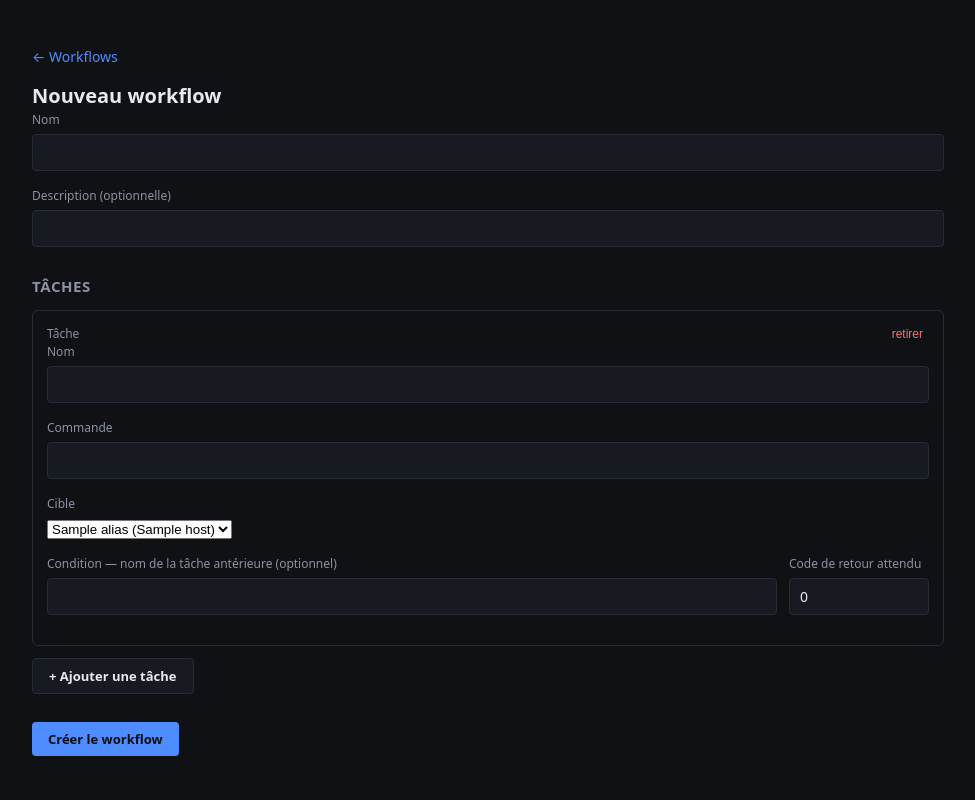
After one commit to Taekyon/taskins, a FastAPI app: template taskins/templates/workflow_new.html in a window 1280 px wide. The commit adds this page. Shown: the whole page, without its empty margins (152-1127 px from the left). Run offline with FastAPI, Linux system fonts and the light colour scheme; the template is opened without the code that fills it: most values are stand-ins (such as "Sample title", 1, 10 or a date in 2020); parts of the project's set-up code (start-up, migrations or seed data) failed here and were passed over.

Commit message:
formulaire pour workflow

```diff
--- /dev/null
+++ b/taskins/templates/workflow_new.html
@@ -0,0 +1,137 @@
+{% extends "base.html" %}
+{% block title %}Nouveau workflow — Taskins{% endblock %}
+{% block content %}
+<p class="muted"><a href="/workflows">&larr; Workflows</a></p>
+<h1>Nouveau workflow</h1>
+
+<div id="error-banner" class="error-box" style="display:none;"></div>
+
+<form id="workflow-form">
+  <div class="field">
+    <label for="wf-name">Nom</label>
+    <input type="text" id="wf-name" required>
+  </div>
+  <div class="field">
+    <label for="wf-description">Description (optionnelle)</label>
+    <input type="text" id="wf-description">
+  </div>
+
+  <h2>Tâches</h2>
+  <div id="tasks-container"></div>
+  <button type="button" class="btn" id="add-task-btn"
+    style="background:var(--surface); color:var(--text); border:1px solid var(--border);">
+    + Ajouter une tâche
+  </button>
+
+  <div style="margin-top:28px;">
+    {% if machines %}
+    <button type="submit" class="btn">Créer le workflow</button>
+    {% else %}
+    <p class="muted">Aucune machine enregistrée — ajoute-en une via <a href="/docs">/docs</a> avant de créer un workflow.</p>
+    {% endif %}
+  </div>
+</form>
+
+<template id="task-row-template">
+  <div class="task-row" style="border:1px solid var(--border); border-radius:6px; padding:14px; margin-bottom:12px;">
+    <div style="display:flex; justify-content:space-between; align-items:baseline;">
+      <span class="muted" style="font-size:12px;">Tâche</span>
+      <button type="button" class="remove-task-btn"
+        style="background:none;border:none;color:var(--status-failed);cursor:pointer;font-size:12px;">
+        retirer
+      </button>
+    </div>
+    <div class="field">
+      <label>Nom</label>
+      <input type="text" class="task-name" required>
+    </div>
+    <div class="field">
+      <label>Commande</label>
+      <input type="text" class="task-command mono" required>
+    </div>
+    <div class="field">
+      <label>Cible</label>
+      <select class="task-target" required>
+        {% for m in machines %}
+        <option value="{{ m.alias }}">{{ m.alias }} ({{ m.host }})</option>
+        {% endfor %}
+      </select>
+    </div>
+    <div style="display:flex; gap:12px;">
+      <div class="field" style="flex:1;">
+        <label>Condition — nom de la tâche antérieure (optionnel)</label>
+        <input type="text" class="task-condition-task">
+      </div>
+      <div class="field" style="width:140px;">
+        <label>Code de retour attendu</label>
+        <input type="number" class="task-condition-code" value="0">
+      </div>
+    </div>
+  </div>
+</template>
+
+<script>
+const container = document.getElementById('tasks-container');
+const rowTemplate = document.getElementById('task-row-template');
+
+function addTaskRow() {
+  const clone = rowTemplate.content.cloneNode(true);
+  clone.querySelector('.remove-task-btn').addEventListener('click', (e) => {
+    if (container.children.length > 1) {
+      e.target.closest('.task-row').remove();
+    }
+  });
+  container.appendChild(clone);
+}
+
+document.getElementById('add-task-btn').addEventListener('click', addTaskRow);
+addTaskRow();
+
+document.getElementById('workflow-form').addEventListener('submit', async (e) => {
+  e.preventDefault();
+  const errorBanner = document.getElementById('error-banner');
+  errorBanner.style.display = 'none';
+
+  const tasks = [...container.querySelectorAll('.task-row')].map(row => {
+    const conditionTask = row.querySelector('.task-condition-task').value.trim();
+    const task = {
+      name: row.querySelector('.task-name').value.trim(),
+      command: row.querySelector('.task-command').value.trim(),
+      target: row.querySelector('.task-target').value,
+      condition: null,
+    };
+    if (conditionTask) {
+      task.condition = {
+        task: conditionTask,
+        return_code: parseInt(row.querySelector('.task-condition-code').value || '0', 10),
+      };
+    }
+    return task;
+  });
+
+  const payload = {
+    name: document.getElementById('wf-name').value.trim(),
+    description: document.getElementById('wf-description').value.trim() || null,
+    tasks: tasks,
+  };
+
+  const res = await fetch('/api/v1/workflows', {
+    method: 'POST',
+    headers: { 'Content-Type': 'application/json' },
+    credentials: 'same-origin',
+    body: JSON.stringify(payload),
+  });
+
+  if (res.ok) {
+    const data = await res.json();
+    window.location = '/workflows/' + data.id;
+  } else {
+    const err = await res.json().catch(() => ({ detail: 'Erreur inconnue' }));
+    errorBanner.textContent = Array.isArray(err.detail)
+      ? err.detail.map(d => d.msg.replace(/^Value error,\s*/, '')).join(' — ')
+      : err.detail;
+    errorBanner.style.display = 'block';
+  }
+});
+</script>
+{% endblock %}
--- a/taskins/templates/workflows_list.html
+++ b/taskins/templates/workflows_list.html
@@ -4,6 +4,7 @@
 {% block content %}
 <div class="page-header">
   <h1>Workflows</h1>
+  <a href="/workflows/new" class="btn">+ Nouveau workflow</a>
 </div>
 {% if workflows %}
 <table class="data-table">
@@ -23,8 +24,7 @@
 </table>
 {% else %}
 <p class="empty-state">
-  Aucun workflow pour l'instant. Utilise <code class="mono">POST /api/v1/workflows</code>
-  ou <a href="/docs">/docs</a> pour en créer un — le formulaire web arrive à l'étape suivante.
+  Aucun workflow pour l'instant. <a href="/workflows/new">Crée le premier</a>.
 </p>
 {% endif %}
 {% endblock %}
```
Also changed, not shown: taskins/routes/web/dashboard.py (+14 -1 lines), taskins/templates/execution_detail.html (+7 -0 lines), taskins/templates/workflow_detail.html (+37 -1 lines), 1 other file.
